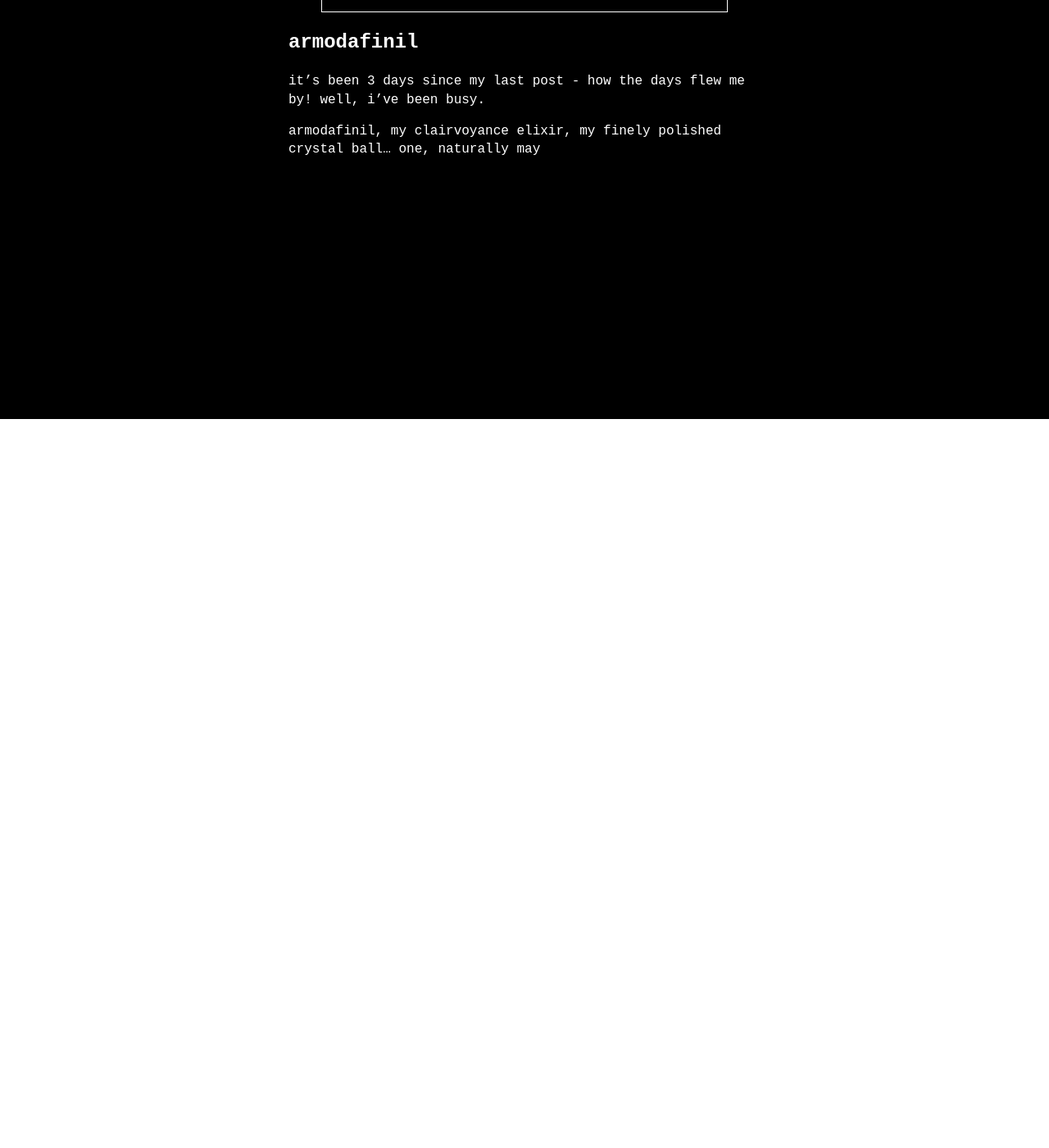
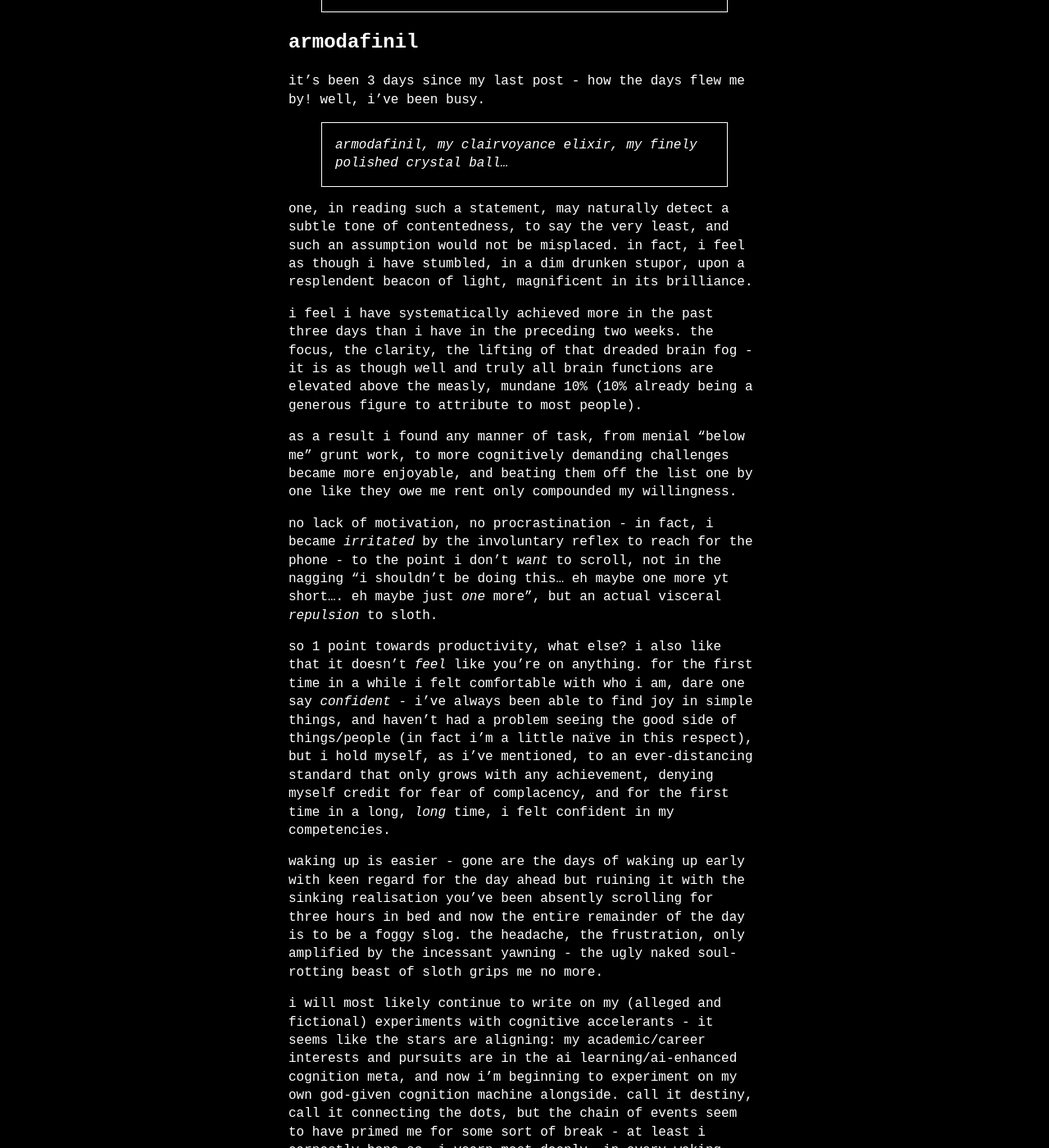
Before and after one commit to DavidDragan1/_blog, a Jekyll site: the page built from _posts/2025-03-04-NZT.md, in a window 1280 px wide and 1400 px high, scrolled down 889 px. Shown: the whole window at 82% size. Built offline with Jekyll 4.4.1, drawn with Linux system fonts in a browser that asks for light colours; some web fonts are replaced; some of the changed text lies outside the part shown.

Commit message:
vault backup: 2025-03-04 22:52:57
Affected files:
_posts/2025-03-04-NZT.md

```diff
--- a/_posts/2025-03-04-NZT.md
+++ b/_posts/2025-03-04-NZT.md
@@ -10,5 +10,24 @@ slug: "NZT: Cognitive Accelerants"
 # Armodafinil
 It's been 3 days since my last post - how the days flew me by! Well, I've been busy.
 
-Armodafinil, my clairvoyance elixir, my finely polished crystal ball...
-One, naturally may
+> Armodafinil, my clairvoyance elixir, my finely polished crystal ball...
+
+One, in reading such a statement, may naturally detect a subtle tone of contentedness, to say the very least, and such an assumption would not be misplaced. In fact, I feel as though I have stumbled, in a dim drunken stupor, upon a resplendent beacon of light, magnificent in its brilliance.
+
+I feel I have systematically achieved more in the past three days than I have in the preceding two weeks. The focus, the clarity, the lifting of that dreaded brain fog - it is as though well and truly all brain functions are elevated above the measly, mundane 10% (10% already being a generous figure to attribute to most people).
+
+As a result I found any manner of task, from menial "below me" grunt work, to more cognitively demanding challenges became more enjoyable, and beating them off the list one by one like they owe me rent only compounded my willingness.
+
+No lack of motivation, no procrastination - in fact, I became *irritated* by the involuntary reflex to reach for the phone - to the point I don't *want* to scroll, not in the nagging "I shouldn't be doing this... eh maybe one more yt short.... eh maybe just *one* more", but an actual visceral *repulsion* to sloth.
+
+So 1 point towards productivity, what else? I also like that it doesn't *feel* like you're on anything. For the first time in a while I felt comfortable with who I am, dare one say *confident* - I've always been able to find joy in simple things, and haven't had a problem seeing the good side of things/people (in fact I'm a little naïve in this respect), but I hold myself, as I've mentioned, to an ever-distancing standard that only grows with any achievement, denying myself credit for fear of complacency, and for the first time in a long, *long* time, I felt confident in my competencies.
+
+Waking up is easier - gone are the days of waking up early with keen regard for the day ahead but ruining it with the sinking realisation you've been absently scrolling for three hours in bed and now the entire remainder of the day is to be a foggy slog. The headache, the frustration, only amplified by the incessant yawning - the ugly naked soul-rotting beast of sloth grips me no more.
+
+I will most likely continue to write on my (alleged and fictional) experiments with cognitive accelerants - it seems like the stars are aligning: my academic/career interests and pursuits are in the AI Learning/AI-Enhanced Cognition meta, and now I'm beginning to experiment on my own God-given cognition machine alongside. Call it destiny, call it connecting the dots, but the chain of events seem to have primed me for some sort of break - at least I earnestly hope so. I yearn most deeply, in every waking minute, to *contribute* to the progression of humanity, to exact my purpose, but all in due time.
+
+# It's like the movie
+Yes, it's like "Limitless", in the same way all movies are like real life: fundamentally they reflect life (*obviously*, they're about humans doing human things), but exaggerated for the silver screen - otherwise it'd be boring. Armodafinil, in my (admittedly limited) experience is pretty much exactly like NZT, except with maybe like 20% of the intensity. For me, the headaches are real too, which I'm not so excited about. I also found myself (only today, after being antagonised, in all fairness) being slightly more irritable but the data is inconclusive at present. The headaches happened 2 days in a row and its like a pulsing migraine in the mid to lower forehead, right above the eyebrows where the sort of "lipping" of the brow transitions up into flatter skull. They're pretty bad but not *terrible* and they came and went towards the late evening, staying hydrated eradicates the issue, and I do have the fault of not drinking enough water so maybe this will indirectly be another plus.
+
+---
+For now, I bid you farewell, non-existent internet friend - unless you're a nice lawyer man looking for incriminating evidence (which you won't find because this is a fictional story), in which case, I hope both sides of your pillow are hot and you get a better job :)
```
